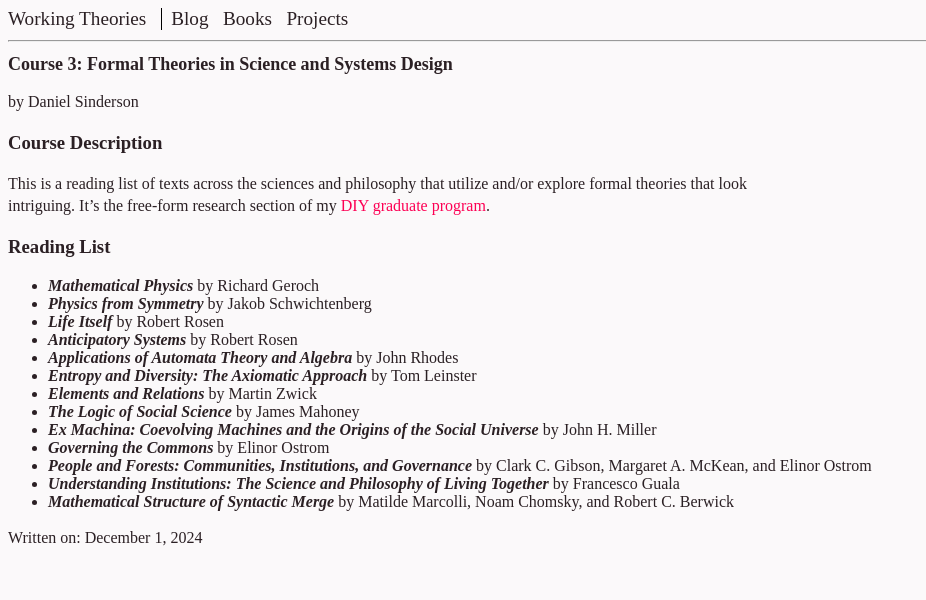
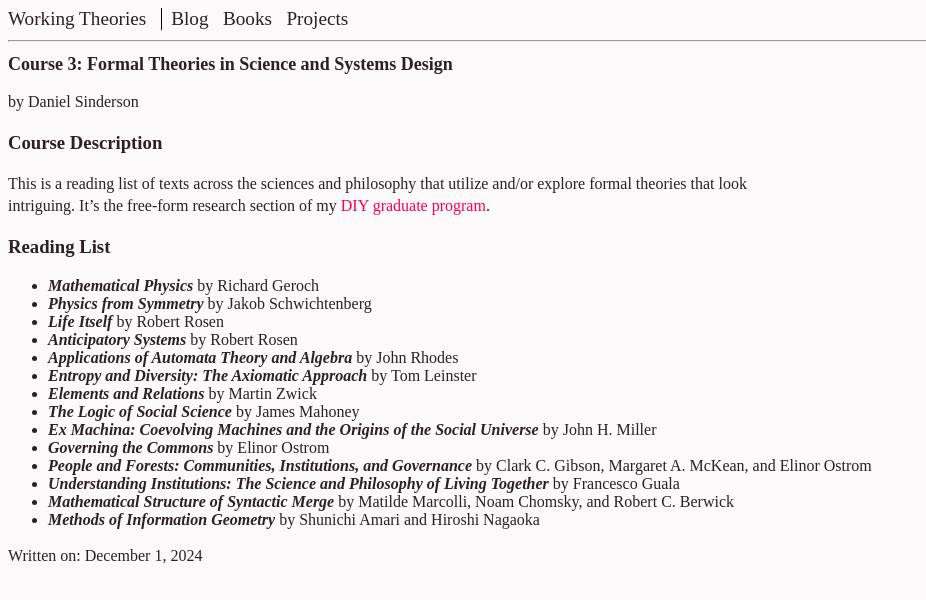
Before and after one commit to danielsinderson/personal-website, an Astro site: page /posts/DIYphd-3-reading-list in a window 1280 px wide. Shown: the whole page, without its empty margins (0-926 px from the left). Built offline with nearby package versions, Linux system fonts and the light colour scheme; Astro itself is replaced by a stand-in of ours.

Commit message:
added to the reading list

```diff
--- a/src/pages/posts/DIYphd-3-reading-list.md
+++ b/src/pages/posts/DIYphd-3-reading-list.md
@@ -28,3 +28,4 @@ It's the free-form research section of my [DIY graduate program](/posts/DIYphd-1
 - ***People and Forests: Communities, Institutions, and Governance*** by Clark C. Gibson, Margaret A. McKean, and Elinor Ostrom
 - ***Understanding Institutions: The Science and Philosophy of Living Together*** by Francesco Guala
 - ***Mathematical Structure of Syntactic Merge*** by Matilde Marcolli, Noam Chomsky, and Robert C. Berwick
+- ***Methods of Information Geometry*** by Shunichi Amari and Hiroshi Nagaoka
```
